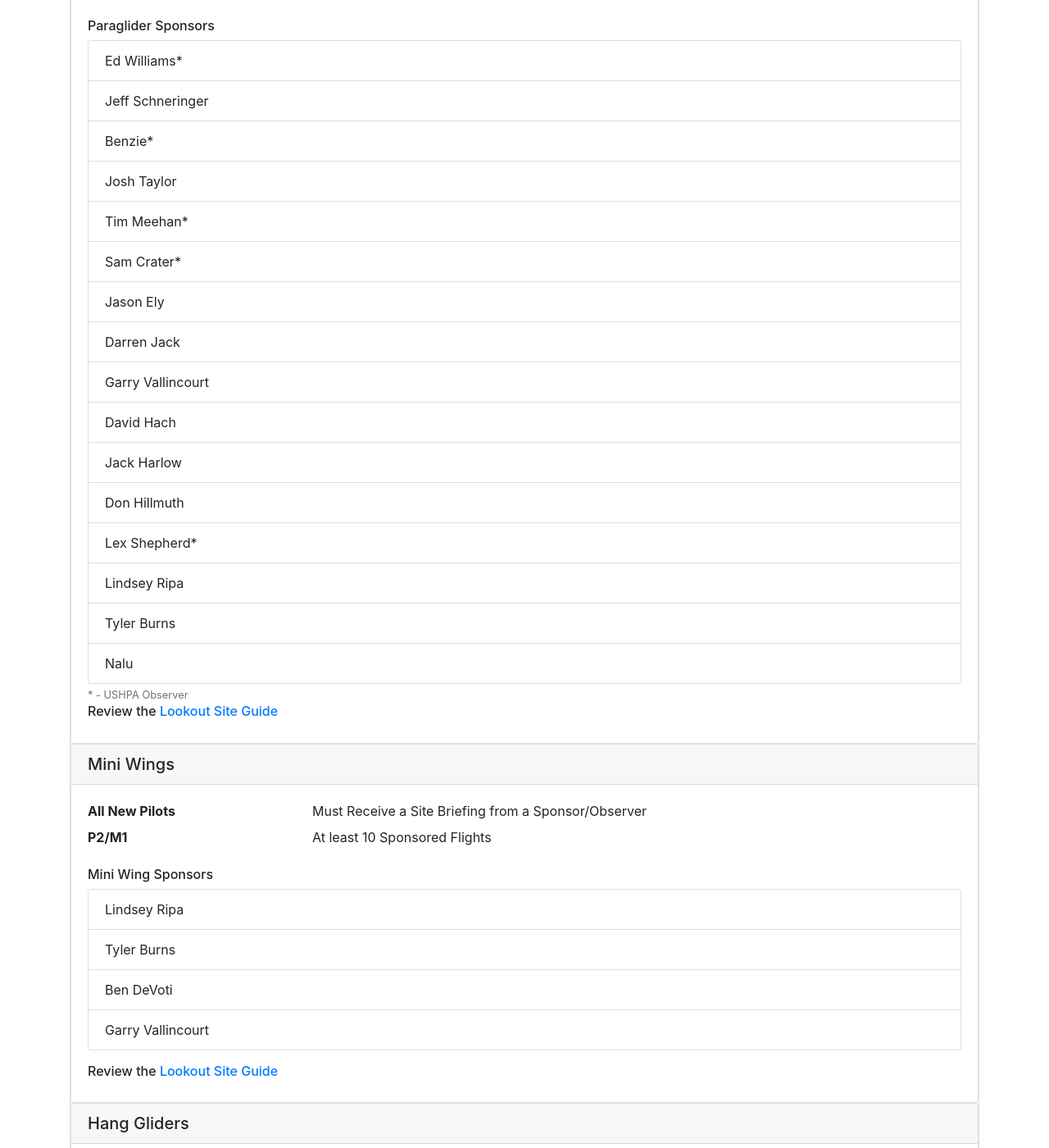
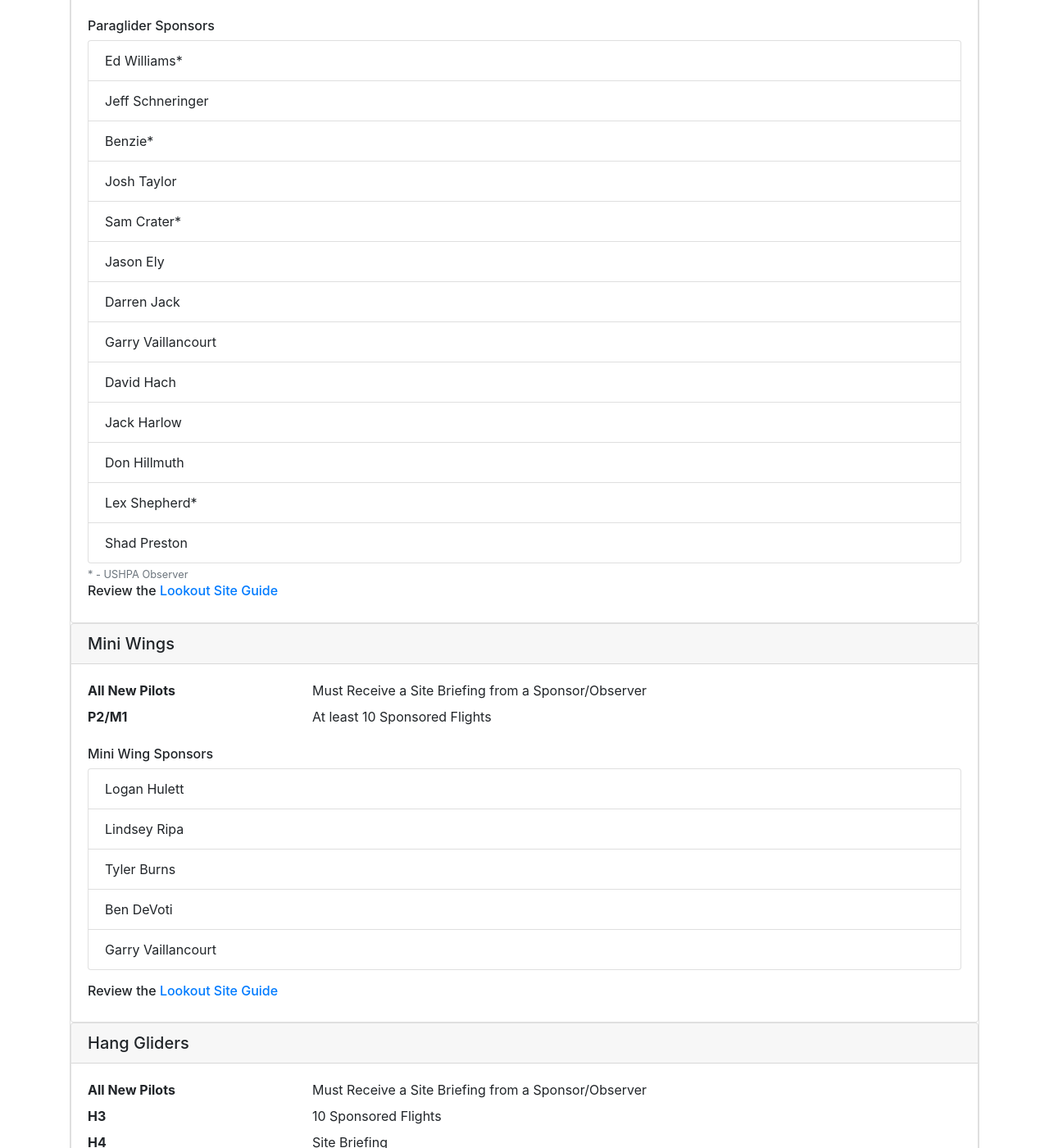
Before and after one commit to rmhpa/rmhpa.github.io, a Jekyll site: the page built from lookout-sponsorship.html, in a window 1280 px wide and 1400 px high, scrolled down 1458 px. Shown: the whole window at 82% size. Built offline with Jekyll 4.4.1, drawn with Linux system fonts in a browser that asks for light colours; nearby versions of some CDN libraries.

Commit message:
updated sponsor list

```diff
--- a/lookout-sponsorship.html
+++ b/lookout-sponsorship.html
@@ -90,18 +90,15 @@ permalink: /lookout-sponsorship/
     <li class="list-group-item">Jeff Schneringer</li>
     <li class="list-group-item">Benzie*</li>
     <li class="list-group-item">Josh Taylor</li>
-    <li class="list-group-item">Tim Meehan*</li>
     <li class="list-group-item">Sam Crater*</li>
     <li class="list-group-item">Jason Ely</li>
     <li class="list-group-item">Darren Jack</li>
-    <li class="list-group-item">Garry Vallincourt</li>
+    <li class="list-group-item">Garry Vaillancourt</li>
     <li class="list-group-item">David Hach</li>
     <li class="list-group-item">Jack Harlow</li>
     <li class="list-group-item">Don Hillmuth</li>
     <li class="list-group-item">Lex Shepherd*</li>
-    <li class="list-group-item">Lindsey	Ripa</li>
-    <li class="list-group-item">Tyler Burns</li>
-    <li class="list-group-item">Nalu</li>
+    <li class="list-group-item">Shad Preston</li>
 
   </ul>
 
@@ -126,10 +123,11 @@ permalink: /lookout-sponsorship/
 
 <h6>Mini Wing Sponsors</h6>
   <ul class="list-group">
+    <li class="list-group-item">Logan Hulett</li>
     <li class="list-group-item">Lindsey	Ripa</li>
     <li class="list-group-item">Tyler Burns</li>
     <li class="list-group-item">Ben DeVoti</li>
-    <li class="list-group-item">Garry Vallincourt</li>
+    <li class="list-group-item">Garry Vaillancourt</li>
   </ul>
   <p></p>
   <h6>Review the <a href="/lookout-site-guide/">Lookout Site Guide</a> </h6>
```
